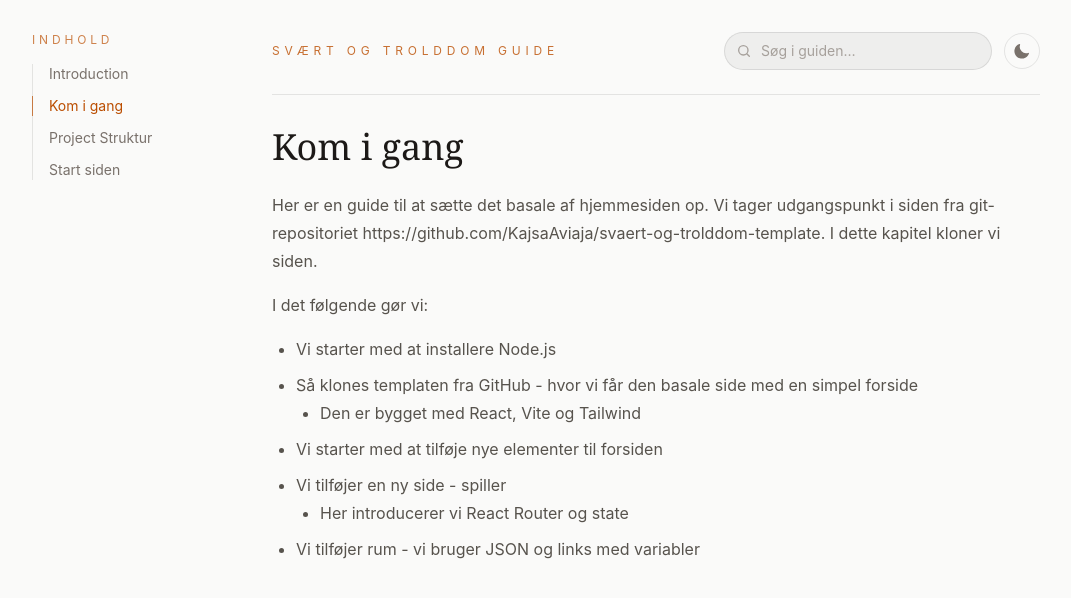
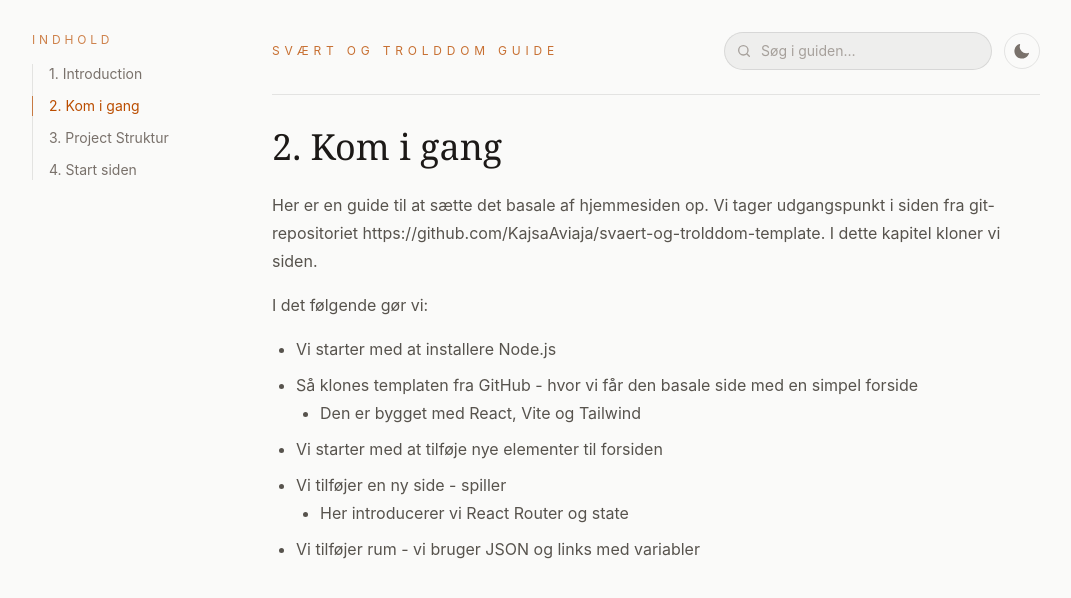
Before and after one commit to KajsaAviaja/KajsaAviaja.github.io, a React (Vite) app: page /chapters/getting-started in a window 1280 px wide. Shown: the top 598 px of the page, without its empty margins (8-1079 px from the left). Built offline with nearby package versions, Linux system fonts and the light colour scheme.

Commit message:
added chapter numbers

```diff
--- a/src/components/TableOfContents.tsx
+++ b/src/components/TableOfContents.tsx
@@ -34,7 +34,7 @@ function TableOfContents({ isOpen, onClose }: TableOfContentsProps) {
               }`
             }
           >
-            {chapter.title}
+            {chapter.order}. {chapter.title}
           </NavLink>
         </li>
       ))}
--- a/src/routes/Chapter.tsx
+++ b/src/routes/Chapter.tsx
@@ -82,35 +82,55 @@ function Chapter() {
   const chapter = useLoaderData<ChapterData>();
   const isDark = useIsDarkTheme();
 
+  const counters = { h1: 0, h2: 0, h3: 0, h4: 0 };
+
   return (
     <article>
       <h1 className="font-serif text-3xl text-stone-900 sm:text-4xl dark:text-white">
-        {chapter.title}
+        {chapter.order}. {chapter.title}
       </h1>
 
       <div className="mt-6 space-y-4 text-base leading-7 text-stone-600 dark:text-stone-300">
         <ReactMarkdown
           components={{
-            h1: ({ children }) => (
+            h1: ({ children }) => {
+              counters.h1 += 1;
+              counters.h2 = 0;
+              counters.h3 = 0;
+              counters.h4 = 0;
+              return (
                 <h1 className="font-serif text-2xl text-stone-900 sm:text-3xl dark:text-white">
-                {children}
+                  {chapter.order}.{counters.h1} {children}
                 </h1>
-            ),
-            h2: ({ children }) => (
+              );
+            },
+            h2: ({ children }) => {
+              counters.h2 += 1;
+              counters.h3 = 0;
+              counters.h4 = 0;
+              return (
                 <h2 className="font-serif text-xl text-stone-900 sm:text-2xl dark:text-white">
-                {children}
+                  {chapter.order}.{counters.h1}.{counters.h2} {children}
                 </h2>
-            ),
-            h3: ({ children }) => (
+              );
+            },
+            h3: ({ children }) => {
+              counters.h3 += 1;
+              counters.h4 = 0;
+              return (
                 <h3 className="font-serif text-lg text-stone-900 sm:text-xl dark:text-white">
-                {children}
+                  {chapter.order}.{counters.h1}.{counters.h2}.{counters.h3} {children}
                 </h3>
-            ),
-            h4: ({ children }) => (
+              );
+            },
+            h4: ({ children }) => {
+              counters.h4 += 1;
+              return (
                 <h4 className="font-serif text-base font-semibold text-stone-900 sm:text-lg dark:text-white">
-                {children}
+                  {chapter.order}.{counters.h1}.{counters.h2}.{counters.h3}.{counters.h4} {children}
                 </h4>
-            ),
+              );
+            },
             ul: ({ children }) => (
               <ul className="list-disc space-y-2 pl-6">{children}</ul>
             ),
```
Lines whose indentation alone changed are shown as unchanged.
